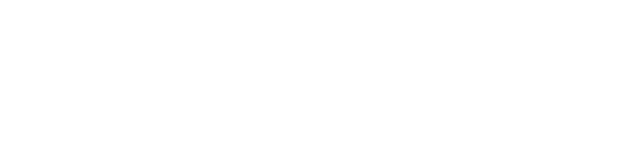
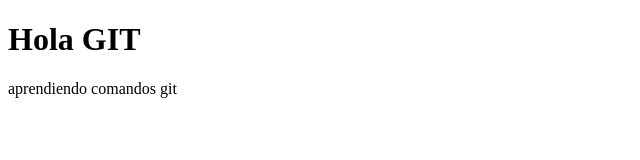
Before and after one commit to learsixela/ejemplo1_g7, a plain HTML site: page index.html in a window 1280 px wide. Shown: the whole page, without its empty margins (0-640 px from the left). Drawn offline with Linux system fonts and the light colour scheme.

Commit message:
Se agregar h1 y p al html

```diff
--- a/index.html
+++ b/index.html
@@ -8,7 +8,8 @@
 </head>
 
 <body>
-
+    <h1>Hola GIT</h1>
+    <p>aprendiendo comandos git</p>
 </body>
 
 </html>
```
